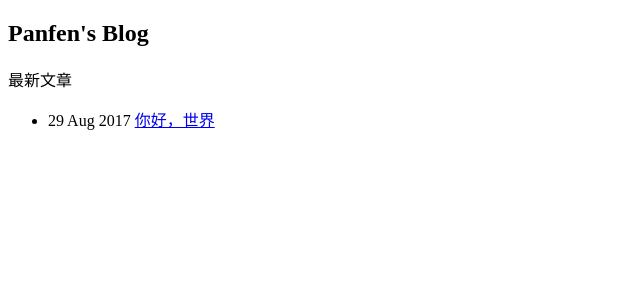
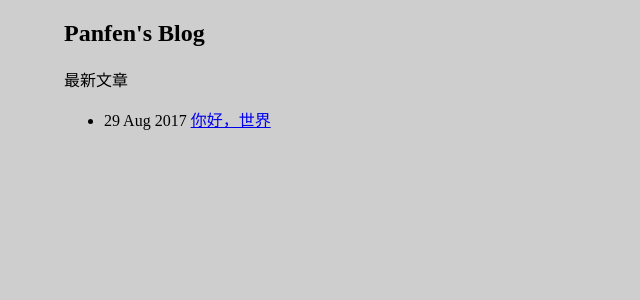
Before and after one commit to Panfen/panfen.github.io, a Jekyll site: the page built from index.html, in a window 1280 px wide. Shown: the top 300 px of the page, without its empty margins (0-640 px from the left). Built offline with Jekyll 4.4.1, drawn with Linux system fonts in a browser that asks for light colours.

Commit message:
'update'

```diff
--- a/_layouts/default.html
+++ b/_layouts/default.html
@@ -4,8 +4,21 @@
 	<title>{{ page.title }}</title>
 	<meta http-equiv="content-type" content="text/html; charset=utf-8">
 	<link rel="stylesheet" type="text/css" href="./css/default.css">
+	<style type="text/css">
+		body,html{
+			padding: 0;
+			margin: 0;
+			background: #cecece;
+		}
+		.container{
+			width: 90%;
+			margin:20px auto;
+		}
+	</style>
 </head>
 <body>
-	{{ content }}
+	<div class="container">
+		{{ content }}
+	</div>
 </body>
 </html>
```
